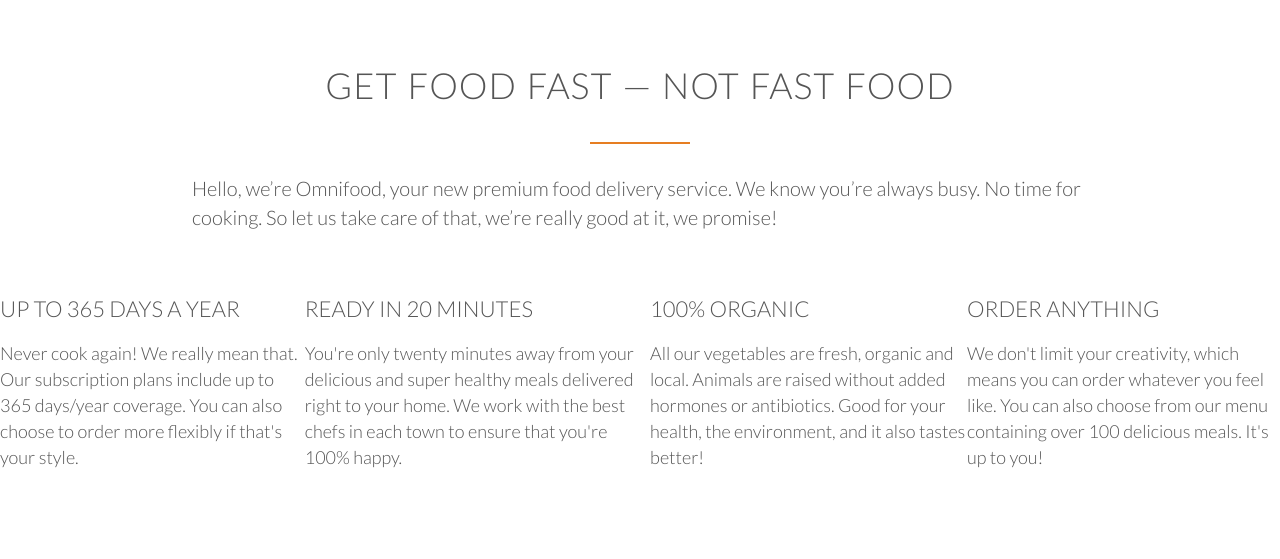
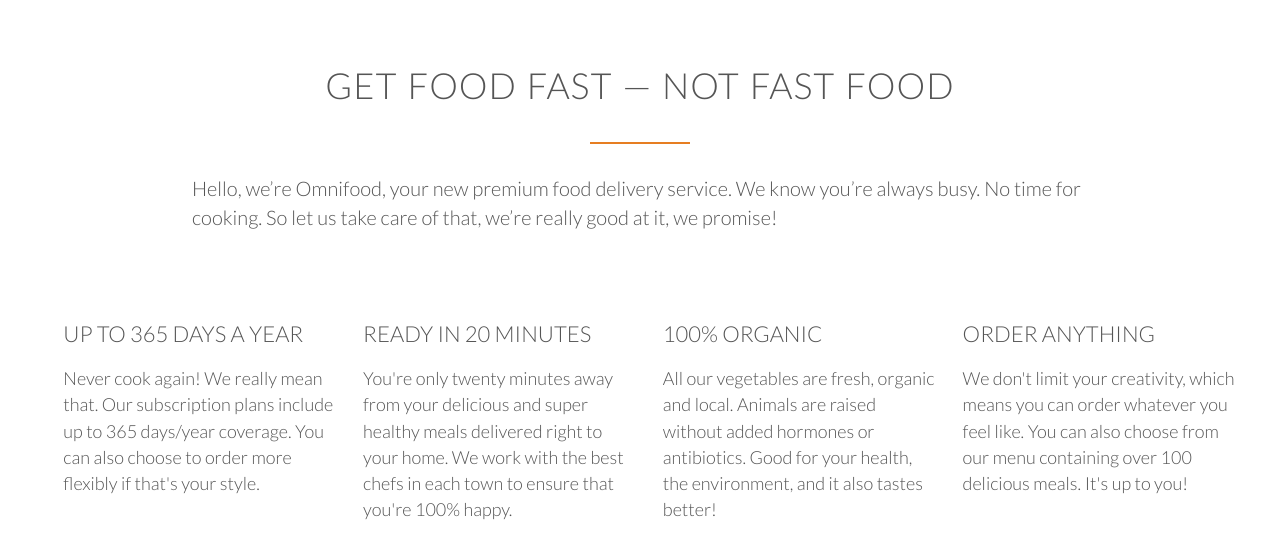
Before and after one commit to emi-co/Omnifood, a plain HTML site: page index.html in a window 1280 px wide. Shown: the part 822-1381 px from the top of the page. Drawn offline with Linux system fonts and the light colour scheme.

Commit message:
Fixed section 2 ro 2 alignment

```diff
--- a/index.html
+++ b/index.html
@@ -55,26 +55,25 @@
         we’re really good at it, we promise!
       </p>
     </div>
-<br>
+    <br />
+
     <div class="row row-2">
       <div class="block block-1">
         <!-- <ico></ico> -->
         <h3>Up to 365 Days a Year</h3>
         <p>
-            Never cook again! We really mean that. Our subscription plans
-            include up to 365 days/year coverage. You can also choose to order
-            more flexibly if that's your style.
+          Never cook again! We really mean that. Our subscription plans include
+          up to 365 days/year coverage. You can also choose to order more
+          flexibly if that's your style.
         </p>
       </div>
-
-        <div class="row row-2">
       <div class="block block-2">
         <!-- <ico></ico> -->
         <h3>Ready in 20 minutes</h3>
         <p>
-              You're only twenty minutes away from your delicious and super
-              healthy meals delivered right to your home. We work with the best
-              chefs in each town to ensure that you're 100% happy.
+          You're only twenty minutes away from your delicious and super healthy
+          meals delivered right to your home. We work with the best chefs in
+          each town to ensure that you're 100% happy.
         </p>
       </div>
 
@@ -82,9 +81,9 @@
         <!-- <ico></ico> -->
         <h3>100% organic</h3>
         <p>
-              All our vegetables are fresh, organic and local. Animals are
-              raised without added hormones or antibiotics. Good for your
-              health, the environment, and it also tastes better!
+          All our vegetables are fresh, organic and local. Animals are raised
+          without added hormones or antibiotics. Good for your health, the
+          environment, and it also tastes better!
         </p>
       </div>
 
@@ -92,12 +91,10 @@
         <!-- <ico></ico> -->
         <h3>Order anything</h3>
         <p>
-              We don't limit your creativity, which means you can order whatever
-              you feel like. You can also choose from our menu containing over
-              100 delicious meals. It's up to you!
+          We don't limit your creativity, which means you can order whatever you
+          feel like. You can also choose from our menu containing over 100
+          delicious meals. It's up to you!
         </p>
-          </div>
-        </div>
       </div>
     </div>
     <figure></figure>
--- a/resources/style.css
+++ b/resources/style.css
@@ -230,9 +230,7 @@
 .row-2 {
   display: flex;
   justify-content: center;
-}
-
-.block-1 {
+  margin: 1% 0 1% 1.6%;
 }
 
 .block h3 {
@@ -253,5 +251,12 @@
 }
 
 .block {
-  flex-shrink: 1;
+  padding: 1%;
+  width: 23.8%;
 }
+
+.block-1 {
+  /* flex-grow: 1; */
+  /* margin-left: 0; */
+  /* flex-grow: 2; */
+}
```
Lines whose indentation alone changed are shown as unchanged.
